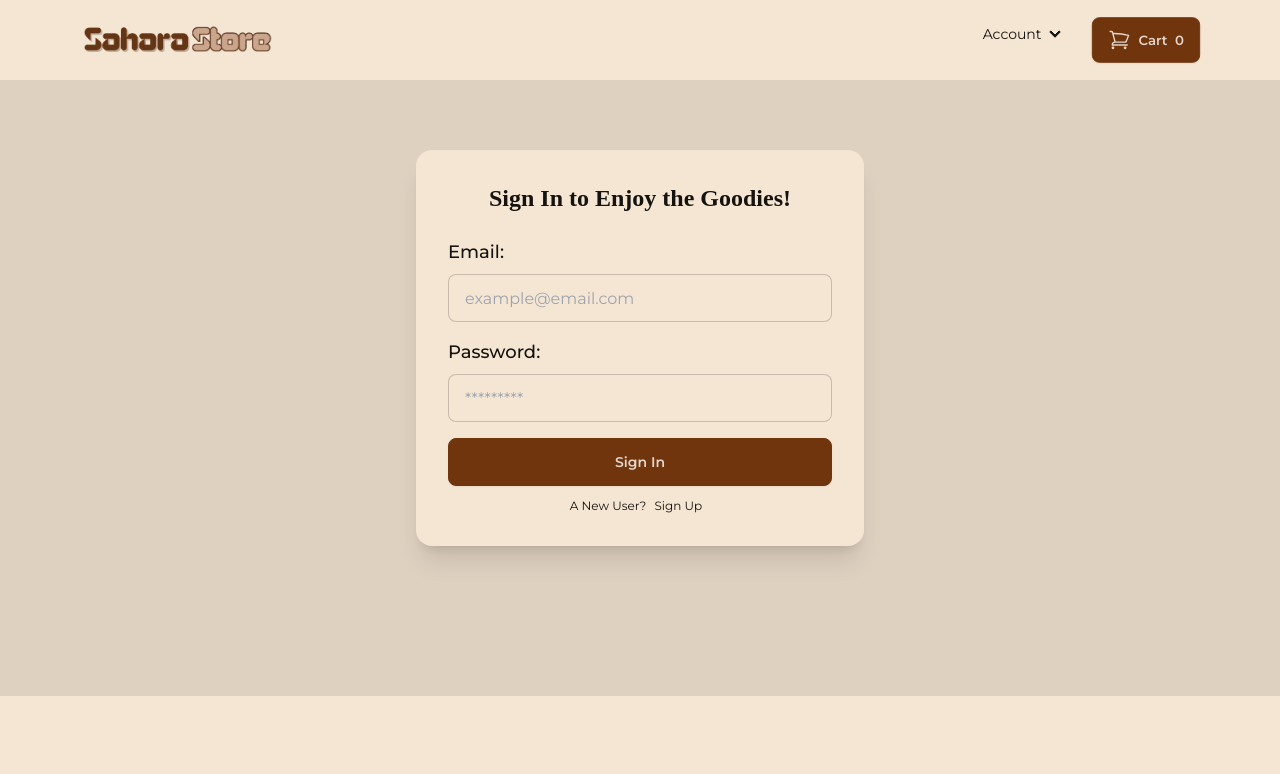
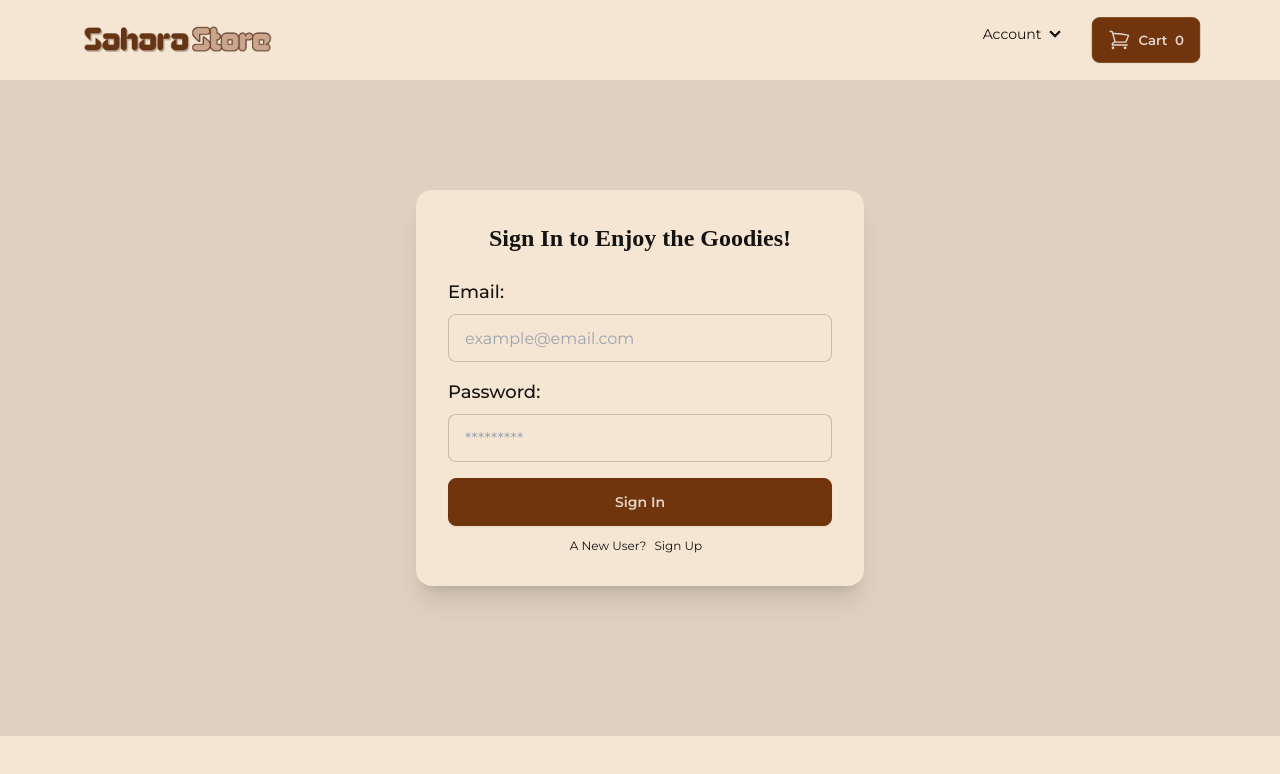
Before and after one commit to Donald-Edinam/sahara-store, a React (Vite) app in the folder frontend/: page /login in a window 1280 px wide. Shown: the top 774 px of the page. Built offline with nearby package versions, Linux system fonts and the light colour scheme; no server answers; a web font is replaced by a local one.

Commit message:
fix: Header blocking main content

```diff
--- a/frontend/src/pages/auth/LoginPage.jsx
+++ b/frontend/src/pages/auth/LoginPage.jsx
@@ -3,7 +3,7 @@
 
 const LoginPage = () => {
   return (
-   <div className="container mx-auto">
+   <div className="container mx-auto mt-10">
     <Login />
    </div>
   )
--- a/frontend/src/pages/auth/SignUpPage.jsx
+++ b/frontend/src/pages/auth/SignUpPage.jsx
@@ -4,7 +4,7 @@
 
 const SignUpPage = () => {
   return (
-    <div className='container mx-auto'>
+    <div className='container mx-auto mt-10'>
         <RegisterForm />
     </div>
   )
```
